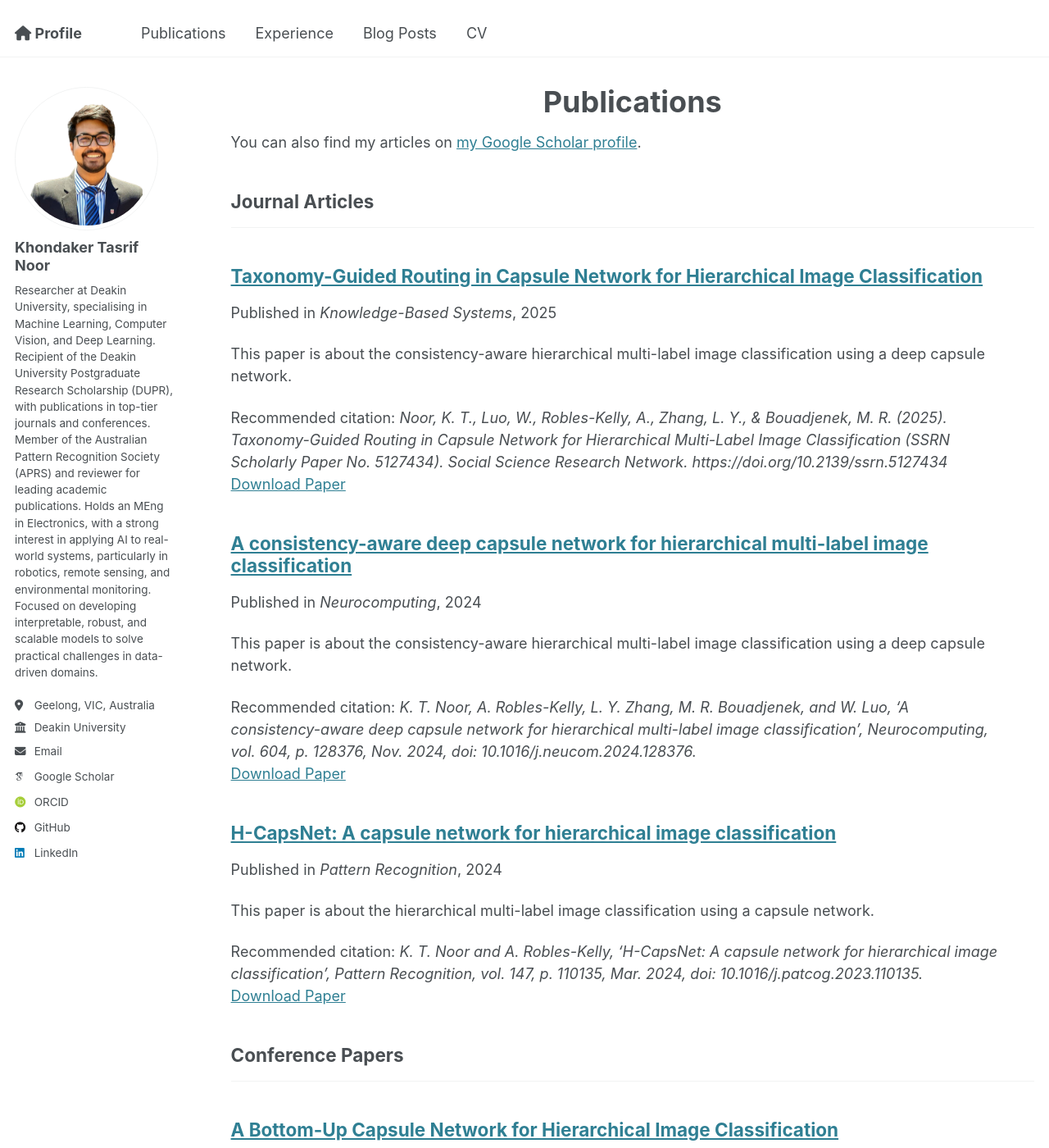
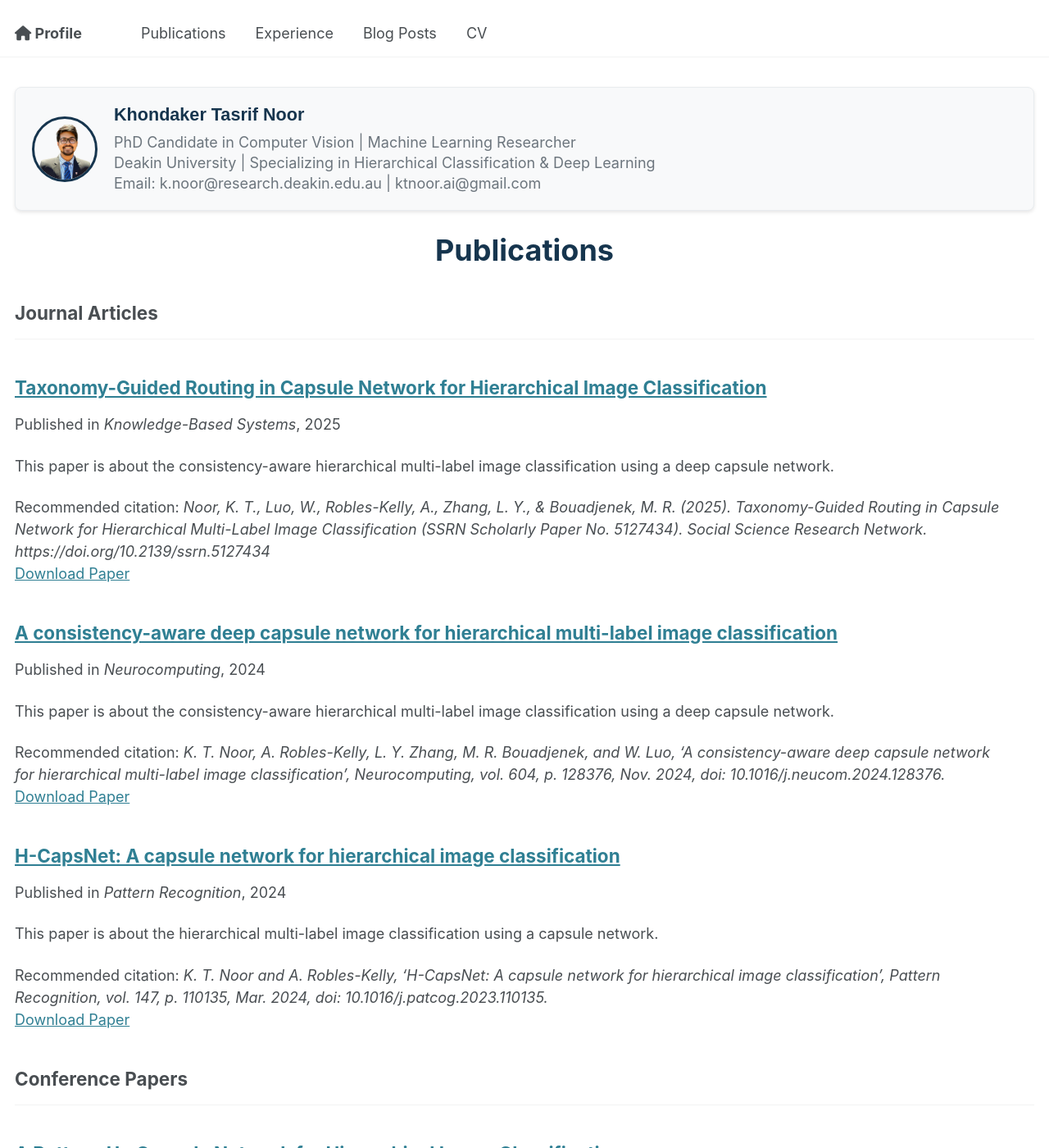
Before and after one commit to ktnoor/ktnoor.github.io, a Jekyll site: the page built from _pages/publications.html, in a window 1280 px wide and 1400 px high. Shown: the whole window at 82% size. Built offline with Jekyll 4.4.1, drawn with Linux system fonts in a browser that asks for light colours; some web fonts are replaced; some of the changed text lies outside the part shown.

Commit message:
Refactor archive and about layouts to improve styling; add custom profile header and adjust text alignment for better presentation.

```diff
--- a/_layouts/about.html
+++ b/_layouts/about.html
@@ -14,11 +14,12 @@ layout: default
 
 <style>
   .archive h2 {
-    text-align: center;
+    text-align: left;
     font-size: 1.6em;
     /* font-weight: bold; */
     /* text-transform: uppercase; */
     letter-spacing: 3px;
+    text-indent: 10px;
     padding: 2px;
     margin: 2em 0 2em 0;
     border-radius: 2px;
--- a/_layouts/archive.html
+++ b/_layouts/archive.html
@@ -1,6 +1,11 @@
 ---
 layout: default
 ---
+{% include base_path %}
+
+{% if page.author and site.data.authors[page.author] %}
+  {% assign author = site.data.authors[page.author] %}{% else %}{% assign author = site.author %}
+{% endif %}
 
 {% if page.header.overlay_color or page.header.overlay_image or page.header.image %}
   {% include page__hero.html %}
@@ -12,13 +17,96 @@ layout: default
   {% endunless %}
 {% endif %}
 
+<style>
+  /* Override archive spacing to remove sidebar gap */
+  .archive {
+    margin-bottom: 2em;
+    max-width: 100% !important;
+    margin-left: 0 !important;
+    margin-right: 0 !important;
+    padding-left: 0 !important;
+    padding-right: 0 !important;
+    width: 100% !important;
+  }
+
+  /* Override any span/padding from the theme */
+  @media (min-width: 1024px) {
+    .archive {
+      width: 100% !important;
+      margin-left: 0 !important;
+      padding-left: 0 !important;
+    }
+  }
+
+  .profile-header {
+    display: flex;
+    align-items: center;
+    background: #f8f9fa;
+    border: 1px solid #e9ecef;
+    border-radius: 8px;
+    padding: 20px;
+    margin-bottom: 30px;
+    box-shadow: 0 2px 4px rgba(0,0,0,0.1);
+  }
+
+  .profile-picture {
+    width: 80px;
+    height: 80px;
+    border-radius: 50%;
+    object-fit: cover;
+    margin-right: 20px;
+    border: 3px solid #16354e;
+  }
+
+  .profile-info {
+    flex: 1;
+  }
+
+  .profile-name {
+    font-size: 1.2em;
+    /* font-weight: bold; */
+    color: #16354e;
+    margin: 0 0 8px 0;
+    font-family: Arial, Helvetica, sans-serif;
+  }
+
+  .profile-details {
+    color: #6c757d;
+    font-size: 1em;
+    line-height: 1.4;
+    margin: 0;
+  }
+
+  .archive h1 {
+    text-align: center;
+    font-size: 2em;
+    color: #16354e;
+    margin-bottom: 30px;
+  }
+</style>
+
 <div id="main" role="main">
-  {% include sidebar.html %}
+  <!-- Custom Profile Header -->
+  <div class="profile-header">
+    <!-- <img src="{{ site.url }}/images/Picture-knoor.png" alt="Profile Picture" class="profile-picture"> -->
+    {% if author.avatar contains "://" %}
+    <img src="{{ author.avatar }}" alt="{{ author.name }}">
+    {% else %}
+      <img src="{{ author.avatar | prepend: "/images/" | prepend: base_path }}" class="profile-picture" alt="{{ author.name }}">
+    {% endif %}
+    <div class="profile-info">
+      <h2 class="profile-name">Khondaker Tasrif Noor</h2>
+      <p class="profile-details">
+        PhD Candidate in Computer Vision | Machine Learning Researcher<br>
+        Deakin University | Specializing in Hierarchical Classification & Deep Learning<br>
+        Email: k.noor@research.deakin.edu.au | ktnoor.ai@gmail.com
+      </p>
+    </div>
+  </div>
 
   <div class="archive">
     {% unless page.header.overlay_color or page.header.overlay_image %}
-      <h1 class="page__title" style="text-align: center;font-size: 2em;">{{ page.title }}</h1>
-      <!-- <h1 class="page__title">{{ page.title }}</h1> -->
+      <h1 class="page__title">{{ page.title }}</h1>
     {% endunless %}
     {{ content }}
   </div>
--- a/_pages/publications.html
+++ b/_pages/publications.html
@@ -4,10 +4,6 @@ title: "Publications"
 permalink: /publications/
 author_profile: true
 ---
-
-{% if site.author.googlescholar %}
-  <div class="wordwrap">You can also find my articles on <a href="{{site.author.googlescholar}}">my Google Scholar profile</a>.</div>
-{% endif %}
 
 {% include base_path %}
 
@@ -31,3 +27,9 @@ author_profile: true
     {% include archive-single.html %}
   {% endfor %}
 {% endif %}
+
+
+
+{% if site.author.googlescholar %}
+  <div class="wordwrap">You can also find my articles on <a href="{{site.author.googlescholar}}">my Google Scholar profile</a>.</div>
+{% endif %}
```
